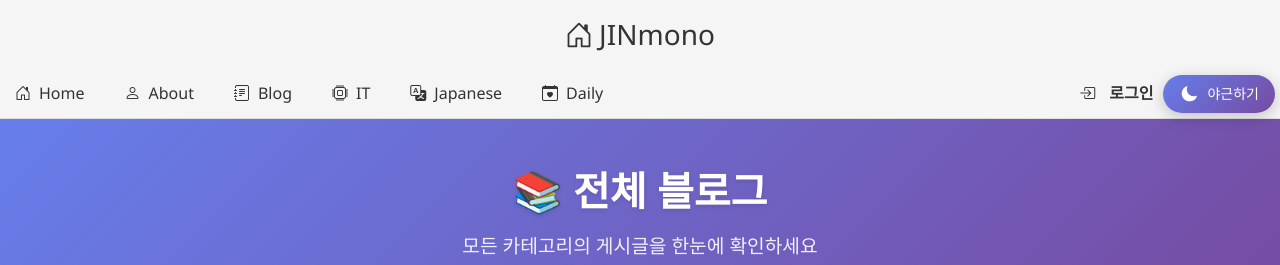
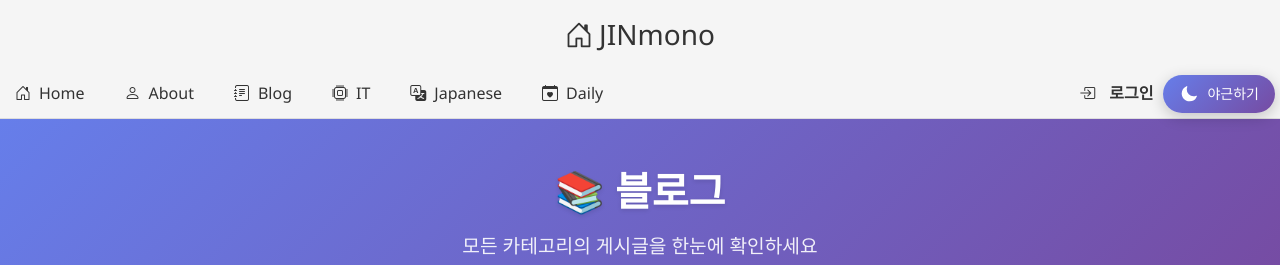
Before and after one commit to JINWON-getup/blog-frontend, a React app: page /blog in a window 1280 px wide. Shown: the top 265 px of the page. Built offline with nearby package versions, Linux system fonts and the light colour scheme; no server answers; the HTML template or start-up script is replaced by a standard one.

Commit message:
코드 간편화

```diff
--- a/src/pages/Blog.tsx
+++ b/src/pages/Blog.tsx
@@ -5,7 +5,7 @@ export default function Blog() {
     return (
         <div className="blog-container">
             <div className="blog-header">
-                <h1>📚 전체 블로그</h1>
+                <h1>📚 블로그</h1>
                 <p>모든 카테고리의 게시글을 한눈에 확인하세요</p>
             </div>
             <Board />
--- a/src/pages/Login.tsx
+++ b/src/pages/Login.tsx
@@ -1,4 +1,4 @@
-import React, { useState } from "react";
+import { useState } from "react";
 import { useNavigate } from "react-router-dom";
 import { login } from "../services/api";
 import { useTheme } from "../components/ThemeContext";
@@ -55,8 +55,6 @@ const Login: React.FC = () => {
         }
 
         try {
-            console.log("로그인 폼 데이터:", formData);
-
             // 로그인 API 호출
             const result = await login({
                 userId: formData.userId,
@@ -66,37 +64,24 @@ const Login: React.FC = () => {
             if (result.success) {
                 alert("로그인이 완료되었습니다!");
                 if (result.user) {
-                    console.log("로그인 성공, 사용자 정보:", result.user);
-
                     // 서버 응답에서 필요한 필드만 추출
                     const userInfo = {
                         userId: result.user.userId,
-                        nickName: result.user.userId, // nickName이 없으므로 userId 사용
+                        nickName: result.user.userId, // 서버에서 nickName을 제공하지 않으므로 userId 사용
                         email: result.user.email,
                         pid: result.user.pid,
                     };
 
                     userLogin(userInfo); // UserContext에 사용자 정보 저장
-                    console.log("UserContext 업데이트 완료");
-                } else {
-                    console.log(
-                        "로그인 성공했지만 user 데이터가 없음:",
-                        result,
-                    );
                 }
                 navigate("/"); // 홈 페이지로 이동
             } else {
-                console.log("로그인 실패, 응답:", result);
                 alert(result.message || "로그인이 실패했습니다.");
             }
         } catch (error) {
-            console.error("로그인 실패:", error);
-
             let errorMessage = "로그인에 실패했습니다. 다시 시도해주세요.";
 
             if (error instanceof Error) {
-                errorMessage = error.message;
-
                 // 특정 에러 메시지에 대한 사용자 친화적인 안내
                 if (error.message.includes("서버에 연결할 수 없습니다")) {
                     errorMessage =
--- a/src/pages/home.tsx
+++ b/src/pages/home.tsx
@@ -1,17 +1,11 @@
-import { useEffect } from "react";
 import Contents from "../components/Contents";
 import Intro from "../components/Intro";
 
 export default function Home() {
-    useEffect(() => {
-        console.log("Home 컴포넌트 마운트됨");
-    }, []);
-
     return (
         <div className="home-container">
             <Intro />
             <Contents />
-            {/* 나중에 다른 섹션도 여기에 추가하면 됨 */}
         </div>
     );
 }
```
